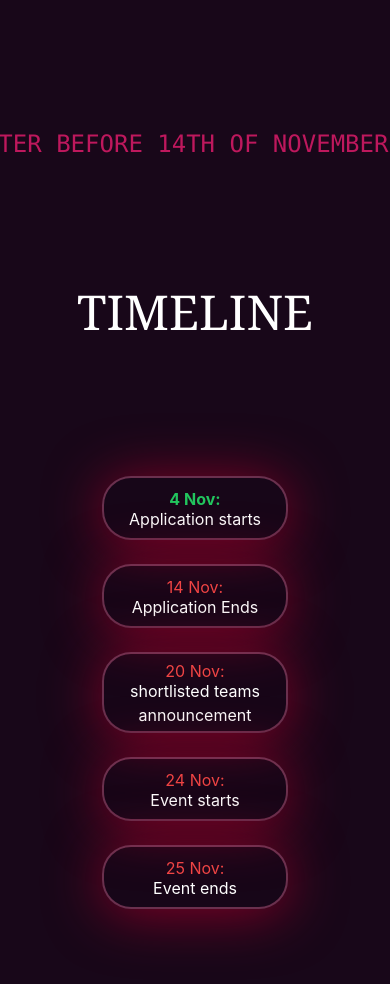
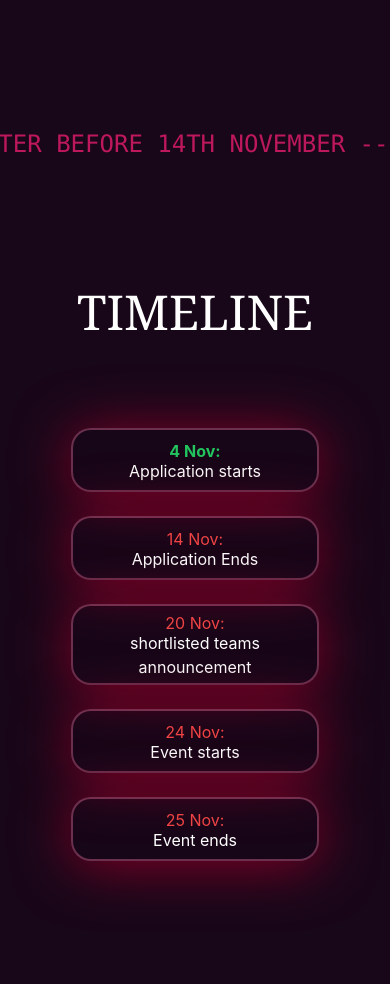
Before and after one commit to IEEE-SB-MITS/Pegasus, a React (Create React App) app: page / in a window 390 px wide. Shown: the part 1400-2384 px from the top of the page. Built offline with nearby package versions, Linux system fonts and the light colour scheme.

Commit message:
updated timeline sec

```diff
--- a/src/assets/index.js
+++ b/src/assets/index.js
@@ -19,6 +19,8 @@ import mail from "./mail.svg"
 import viceChair from "./vicechair.jpg"
 import ann from "./annsara.jpg"
 import joana from "./joana.jpg"
+import sideimage from "./long-side.svg"
+import sideball from "./sideimage.svg"
 export {
     cloud_left,
     cloud_right,
@@ -40,5 +42,7 @@ export {
     mail,
     viceChair,
     ann,
-    joana
+    joana,
+    sideimage,
+    sideball
 };
--- a/src/constants/Timeline.js
+++ b/src/constants/Timeline.js
@@ -3,11 +3,11 @@ import React from 'react'
 const Timeline = (props) => {
   return (
     <div className='h-full flex flex-col items-center w-full'>
-        <div className='h-16 w-3/5 lg:w-1/4 md:w-1/4 bg bg-yellow-50 text-white font-normal flex flex-col justify-center  text-center p-1 my-3' style={{background: "rgba(31, 1, 32, 0.01)"}} id='event-div'><div className='text-green-500 font-bold -m-1'>4 Nov:</div> <div>Application starts</div></div>
-        <div className='h-16 w-3/5 lg:w-1/4 md:w-1/4 bg bg-yellow-50 text-white font-normal flex flex-col justify-center  text-center p-1 my-3' style={{background: "rgba(31, 1, 32, 0.01)"}} id='event-div'><div className='text-red-500 -m-1'>14 Nov:</div> <div>Application Ends</div></div>
-        <div className='h-18 w-3/5 lg:w-1/4 md:w-1/4 bg bg-yellow-50 text-white font-normal flex flex-col justify-center  text-center p-1 my-3' style={{background: "rgba(31, 1, 32, 0.01)"}} id='event-div'><div className='text-red-500 -m-1'>20 Nov:</div> <div>shortlisted teams announcement</div></div>
-        <div className='h-16 w-3/5 lg:w-1/4 md:w-1/4 bg bg-yellow-50 text-white font-normal flex flex-col justify-center  text-center p-1 my-3' style={{background: "rgba(31, 1, 32, 0.01)"}} id='event-div'><div className='text-red-500 -m-1'>24 Nov:</div> <div>Event starts</div></div>
-        <div className='h-16 w-3/5 lg:w-1/4 md:w-1/4 bg bg-yellow-50 text-white font-normal flex flex-col justify-center  text-center p-1 my-3' style={{background: "rgba(31, 1, 32, 0.01)"}} id='event-div'><div className='text-red-500 -m-1'>25 Nov:</div> <div>Event ends</div></div>
+        <div className='h-16 w-[80%] lg:w-1/4 md:w-1/4 bg bg-yellow-50 text-white font-normal flex flex-col justify-center  text-center p-1 my-3' style={{background: "rgba(31, 1, 32, 0.01)"}} id='event-div'><div className='text-green-500 font-bold -m-1'>4 Nov:</div> <div>Application starts</div></div>
+        <div className='h-16 w-[80%] lg:w-1/4 md:w-1/4 bg bg-yellow-50 text-white font-normal flex flex-col justify-center  text-center p-1 my-3' style={{background: "rgba(31, 1, 32, 0.01)"}} id='event-div'><div className='text-red-500 -m-1'>14 Nov:</div> <div>Application Ends</div></div>
+        <div className='h-18 md:h-20 w-[80%] lg:w-1/4 md:w-1/4 bg bg-yellow-50 text-white font-normal flex flex-col justify-center  text-center p-1 my-3' style={{background: "rgba(31, 1, 32, 0.01)"}} id='event-div'><div className='text-red-500 -m-1'>20 Nov:</div> <div>shortlisted teams announcement</div></div>
+        <div className='h-16 w-[80%] lg:w-1/4 md:w-1/4 bg bg-yellow-50 text-white font-normal flex flex-col justify-center  text-center p-1 my-3' style={{background: "rgba(31, 1, 32, 0.01)"}} id='event-div'><div className='text-red-500 -m-1'>24 Nov:</div> <div>Event starts</div></div>
+        <div className='h-16 w-[80%] lg:w-1/4 md:w-1/4 bg bg-yellow-50 text-white font-normal flex flex-col justify-center  text-center p-1 my-3' style={{background: "rgba(31, 1, 32, 0.01)"}} id='event-div'><div className='text-red-500 -m-1'>25 Nov:</div> <div>Event ends</div></div>
     </div>
   )
 }
--- a/src/index.css
+++ b/src/index.css
@@ -96,6 +96,11 @@ body {
     -moz-animation: spin 8s linear infinite;
     animation: spin 8s linear infinite;
   }
+  .spinner-ay{
+    -webkit-animation: axialrotationY 8s linear infinite;
+    -moz-animation: axialrotationY 8s linear infinite;
+    animation: axialrotationY 8s linear infinite;
+  }
 
 @-webkit-keyframes spin{
   100%{-webkit-transform: rotate(360deg);}
@@ -105,6 +110,15 @@ body {
 }
 @-moz-keyframes spin{
   100%{-webkit-transform: rotate(360deg);}
+}
+@-webkit-keyframes axialrotationY{
+  100%{-webkit-transform: rotateY(360deg);}
+}
+@keyframes axialrotationY{
+  100%{-webkit-transform: rotateY(360deg);}
+}
+@-moz-keyframes axialrotationY{
+  100%{-webkit-transform: rotateY(360deg);}
 }
 
 .card{
@@ -183,11 +197,24 @@ body {
 }
 
 #event-div{
-  border-radius: 29px;
+  border-radius: 20px;
   border: 2px solid rgba(216, 104, 149, 0.43);
 
   box-shadow: 0px 4px 56px 0px #870027;
   padding-top: 9px;
+}
+@media (min-width: 768px) {
+  /* For medium devices (tablets) and larger */
+  #event-div {
+    border-radius: 29px;
+  }
+}
+
+@media (min-width: 1024px) {
+  /* For large devices (desktops) and larger */
+  #event-div {
+    border-radius: 29px;
+  }
 }
 .event-heading{
   font-family: Georgia, 'Times New Roman', Times, serif;
--- a/src/pages/expo/expo.js
+++ b/src/pages/expo/expo.js
@@ -1,7 +1,7 @@
 import React, { useEffect } from "react";
 import styles from "../../constants/style";
 // import { motion, AnimatePresence } from 'framer-motion';
-import { logo, ball, aboutusImg, mail, call } from "../../assets";
+import { logo, ball, aboutusImg, mail, call, sideball } from "../../assets";
 import chair from "../../assets/akshay.jpg";
 import viceChair from "../../assets/vicechair.jpg";
 import ann from "../../assets/annsara.jpg";
@@ -182,7 +182,7 @@ const Expo = () => {
           </div>
         </div>
         <div className="md:hidden lg:hidden absolute bottom-32 text-2xl text-pink-700 font-mono">
-        <Marquee > -  DON'T FORGET TO REGISTER BEFORE 14TH OF NOVEMBER -
+        <Marquee > -  DON'T FORGET TO REGISTER BEFORE 14TH NOVEMBER -
           </Marquee>
           </div>
 
@@ -192,17 +192,17 @@ const Expo = () => {
         className={`h-screen ${styles.expoColor} ${styles.flexCenter} flex-col relative overflow-hidden`}
         id="section3"
       >
-        <div className="text-5xl font-[Georgia] md:mb-7 mb-32">TIMELINE</div>
+        <div className="text-5xl text-center font-[Georgia] md:mb-7 mb-20">TIMELINE</div>
         <div className="relative h-full w-full px-10 md:p-0 lg:p-0 ">
           <img
-            src={ball}
+            src={sideball}
             alt=""
-            className="hidden md:block lg:block absolute h-[40%] md:h-full lg:h-3/5 -top-5 -right-12 spinner"
+            className="hidden md:block lg:block absolute h-[40%] md:h-full lg:h-3/5 -top-5 -right-12 -rotate-45 "
           />
           <img
-            src={ball}
+            src={sideball}
             alt=""
-            className="hidden md:block lg:block absolute h-[40%] md:h-1/2 lg:h-[60%]  -left-10 bottom-4 spinner"
+            className="hidden md:block lg:block absolute h-[40%] md:h-1/2 lg:h-[60%]  -left-10 bottom-0 "
           />
           <Timeline />
         </div>
```
Also changed, not shown: src/assets/long-side.svg (added), src/assets/sideimage.svg (added).
